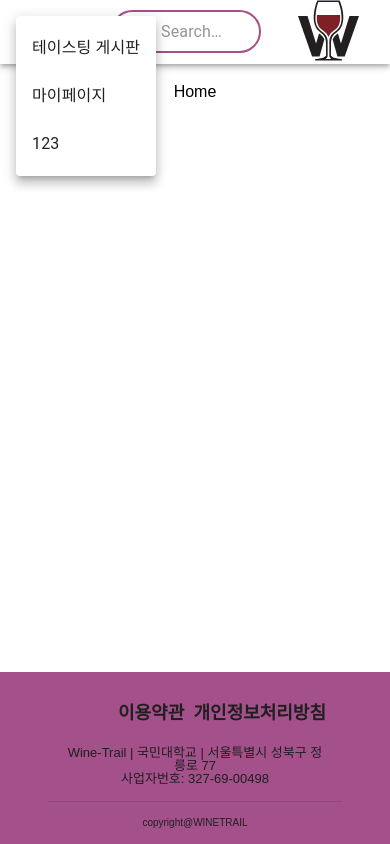
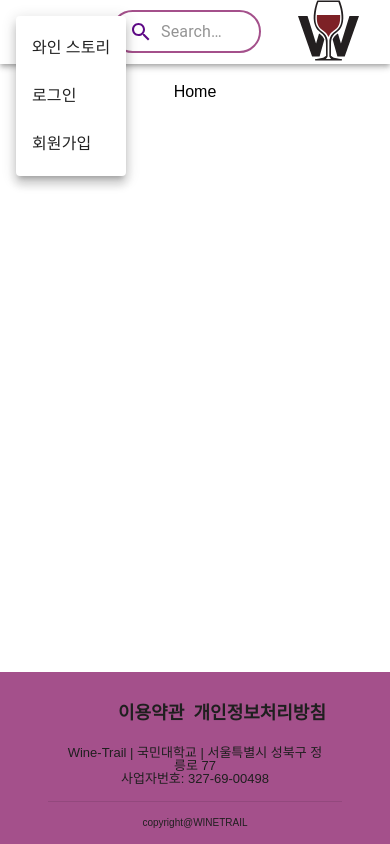
Before and after one commit to jihyoung9912/WineTrail, a React (Create React App) app: page / in a window 390 px wide. Both pictures are taken after a click on the button "account of current user". Built offline with nearby package versions, Linux system fonts and the light colour scheme; no server answers.

Commit message:
feat: navbar conditional rendering in user state

```diff
--- a/src/components/Navbar/Navbar.tsx
+++ b/src/components/Navbar/Navbar.tsx
@@ -115,7 +115,7 @@ const Navbar = () => {
                   onClick={handleCloseNavMenu}
                   sx={{ my: 2, color: '#000', display: 'block', fontWeight: '700' }}
                 >
-                  설문 게시판
+                  와인 스토리
                 </Button>
               </Link>
               {!user ? (
@@ -231,19 +231,42 @@ const Navbar = () => {
               >
                 <Link to="/">
                   <MenuItem onClick={handleCloseNavMenu}>
-                    <Typography textAlign="center">테이스팅 게시판</Typography>
+                    <Typography textAlign="center">와인 스토리</Typography>
                   </MenuItem>
                 </Link>
+                {!user ? (
+                  <>
+                    <Link to="/signin">
+                      <MenuItem onClick={handleCloseNavMenu}>
+                        <Typography textAlign="center">로그인</Typography>
+                      </MenuItem>
+                    </Link>
+
+                    <Link to="/signup">
+                      <MenuItem onClick={handleCloseNavMenu}>
+                        <Typography textAlign="center">회원가입</Typography>
+                      </MenuItem>
+                    </Link>
+                  </>
+                ) : (
+                  <>
                     <Link to="/test">
                       <MenuItem onClick={handleCloseNavMenu}>
                         <Typography textAlign="center">마이페이지</Typography>
                       </MenuItem>
                     </Link>
                     <Link to="/">
-                  <MenuItem onClick={handleCloseNavMenu}>
-                    <Typography textAlign="center">123</Typography>
+                      <MenuItem
+                        onClick={() => {
+                          handleCloseNavMenu();
+                          SignOut();
+                        }}
+                      >
+                        <Typography textAlign="center">로그아웃</Typography>
                       </MenuItem>
                     </Link>
+                  </>
+                )}
               </Menu>
             </Box>
 
```
Lines whose indentation alone changed are shown as unchanged.
